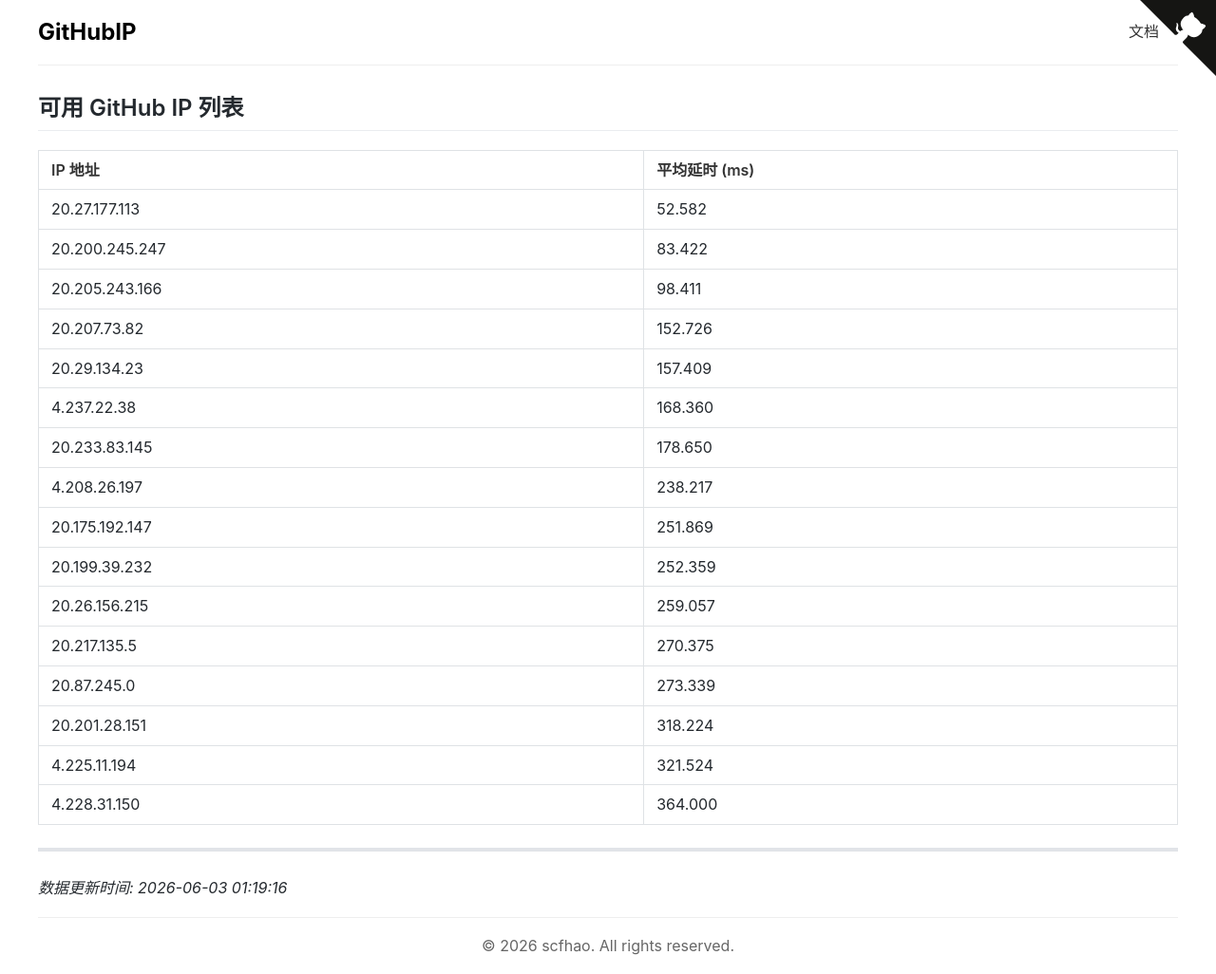
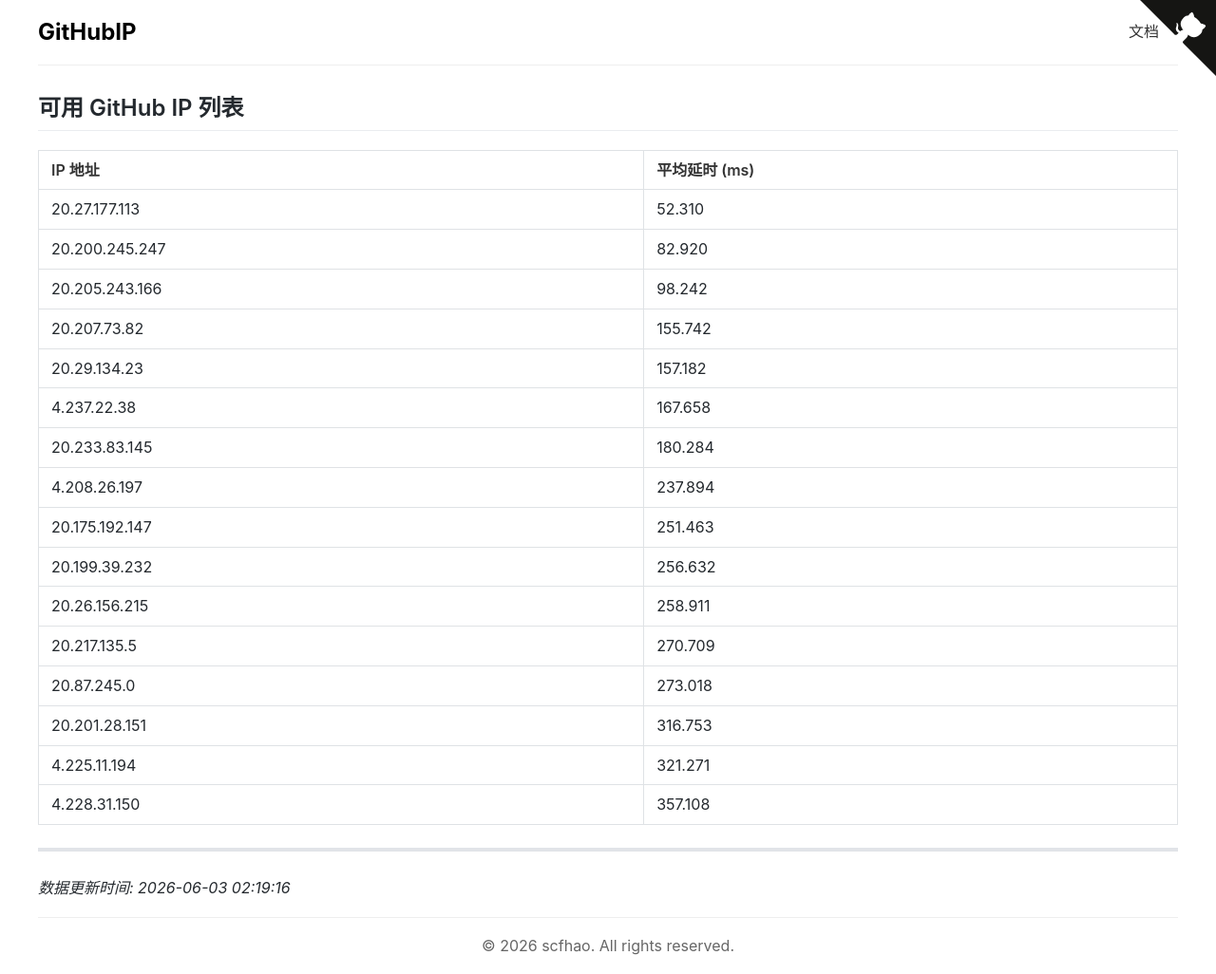
Before and after one commit to scfhao/GitHubIP, a Jekyll site: the page built from index.md, in a window 1280 px wide. Shown: the whole page at 95% size. Built offline with Jekyll 4.4.1, drawn with Linux system fonts in a browser that asks for light colours.

Commit message:
自动脚本执行 - 2026-06-03 02:19:16

```diff
--- a/index.md
+++ b/index.md
@@ -1,30 +1,30 @@
 ---
 layout: home
 title: GitHub IP 列表
-date: 2026-06-03 01:19:16
+date: 2026-06-03 02:19:16
 ---
 
 ## 可用 GitHub IP 列表
 
 | IP 地址 | 平均延时 (ms) |
 |---------|--------------|
-| 20.27.177.113 | 52.582 |
-| 20.200.245.247 | 83.422 |
-| 20.205.243.166 | 98.411 |
-| 20.207.73.82 | 152.726 |
-| 20.29.134.23 | 157.409 |
-| 4.237.22.38 | 168.360 |
-| 20.233.83.145 | 178.650 |
-| 4.208.26.197 | 238.217 |
-| 20.175.192.147 | 251.869 |
-| 20.199.39.232 | 252.359 |
-| 20.26.156.215 | 259.057 |
-| 20.217.135.5 | 270.375 |
-| 20.87.245.0 | 273.339 |
-| 20.201.28.151 | 318.224 |
-| 4.225.11.194 | 321.524 |
-| 4.228.31.150 | 364.000 |
+| 20.27.177.113 | 52.310 |
+| 20.200.245.247 | 82.920 |
+| 20.205.243.166 | 98.242 |
+| 20.207.73.82 | 155.742 |
+| 20.29.134.23 | 157.182 |
+| 4.237.22.38 | 167.658 |
+| 20.233.83.145 | 180.284 |
+| 4.208.26.197 | 237.894 |
+| 20.175.192.147 | 251.463 |
+| 20.199.39.232 | 256.632 |
+| 20.26.156.215 | 258.911 |
+| 20.217.135.5 | 270.709 |
+| 20.87.245.0 | 273.018 |
+| 20.201.28.151 | 316.753 |
+| 4.225.11.194 | 321.271 |
+| 4.228.31.150 | 357.108 |
 
 ---
 
-*数据更新时间: 2026-06-03 01:19:16*
+*数据更新时间: 2026-06-03 02:19:16*
```
